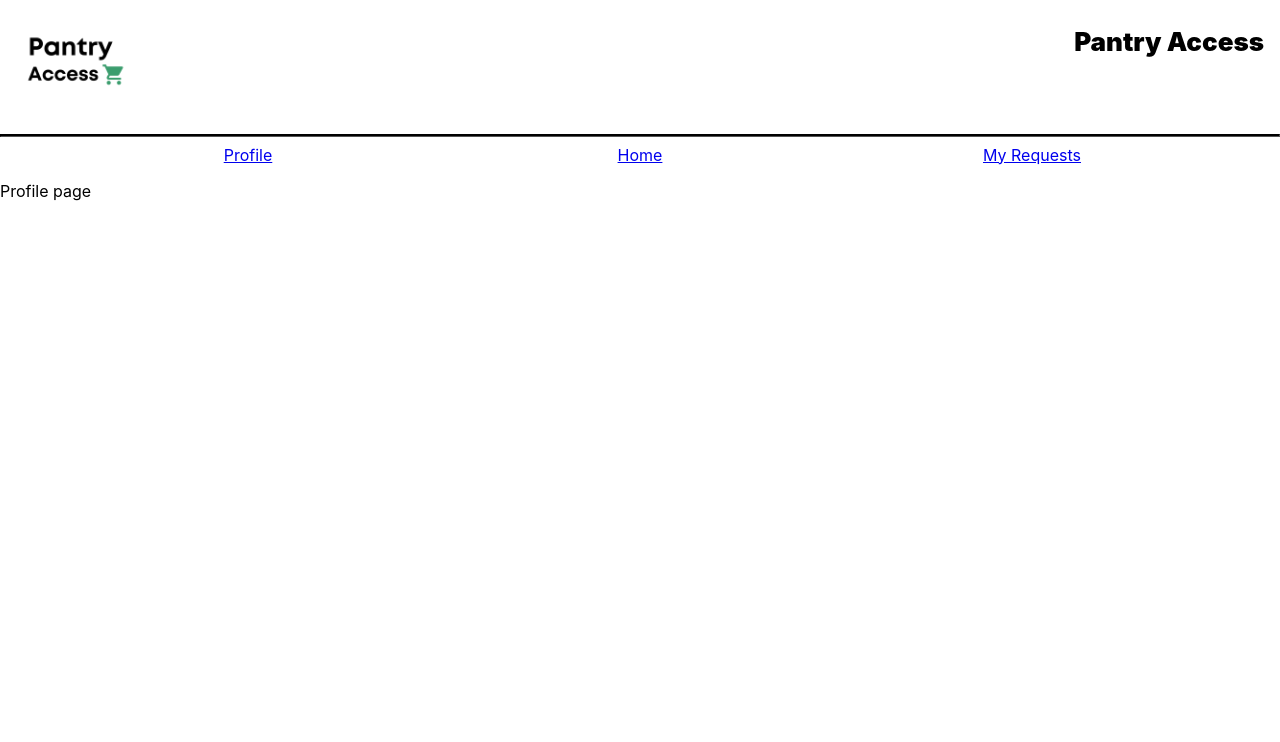
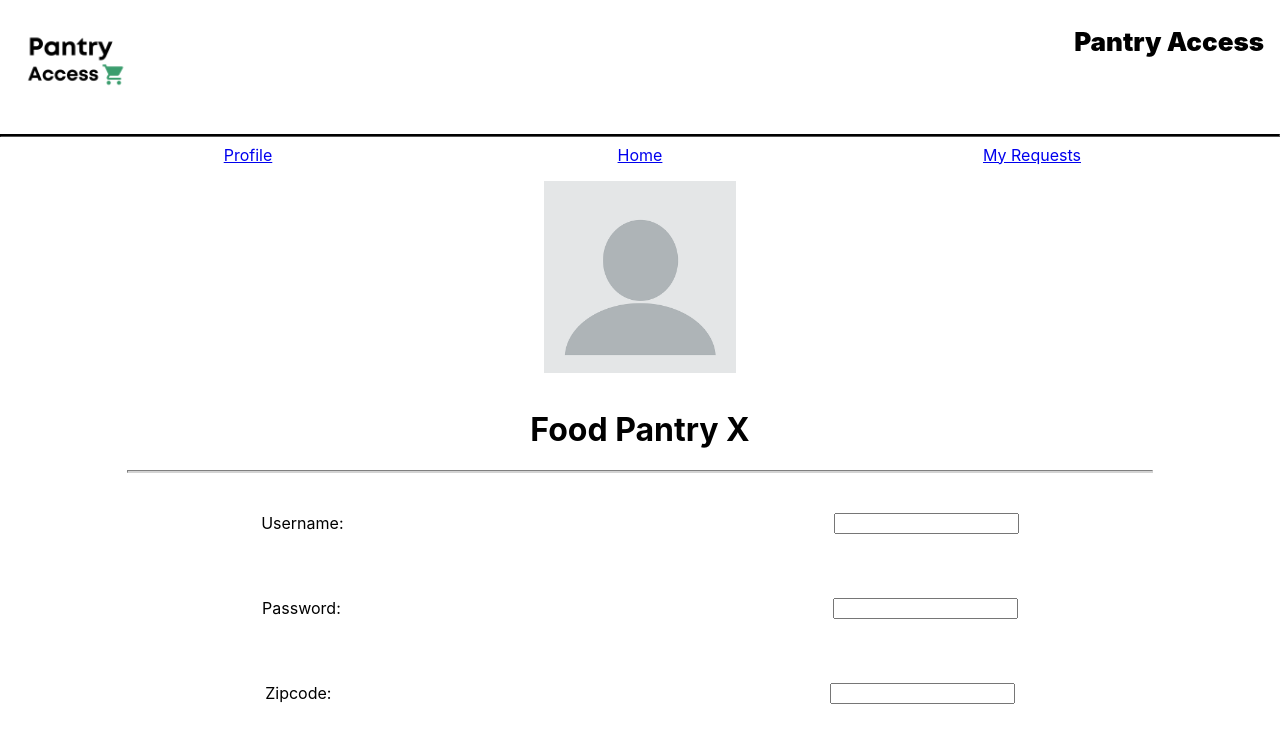
Before and after one commit to Pantry-Access-AFG/react-app, a React (Create React App) app: page /profile in a window 1280 px wide. Shown: the top 742 px of the page. Built offline with nearby package versions, Linux system fonts and the light colour scheme.

Commit message:
userinfo

```diff
--- a/src/App.css
+++ b/src/App.css
@@ -2,7 +2,7 @@
   text-align: center;
   margin: auto;
   padding: 0.5rem;
-  font-family:'Trebuchet MS', 'Lucida Sans Unicode', 'Lucida Grande', 'Lucida Sans', Arial, sans-serif
+  font-family: Verdana, Geneva, Tahoma, sans-serif;
 }
 
 .App-logo {
@@ -23,7 +23,7 @@
   font-size: calc(10px + 2vmin);
   color: black;
   font-weight: 1000;
-  padding-bottom: 0
+  padding-bottom: 0;
 }
 
 .no-underline-link {
@@ -46,7 +46,6 @@ sets up flex container*/
   list-style-type: none;
   margin: 0;
   padding: 0;
-
 }
 
 /* column, column img, columnnomargin, and columnP,
@@ -65,3 +64,33 @@ https://www.w3schools.com/css/tryit.asp?filename=trycss3_flexbox_image_gallery *
   text-decoration: none;
   color: black;
 }
+
+/*Centering the profile image for profile page*/
+.profile-image {
+  padding: 1rem;
+  margin-left: auto;
+  margin-right: auto;
+  display: block;
+  width: 12rem;
+}
+
+/* Centering any text*/
+.center {
+  text-align: center;
+}
+
+/* gray thin line*/
+.gray-line {
+  color:lightgray;
+  background:lightgray;
+  border-color:lightgray;
+  height:0.5px;
+  width:80%;
+}
+
+.row {
+  display:flex;
+  flex-direction: row;
+  margin:auto;
+  padding: 1rem;
+}
--- a/src/App.js
+++ b/src/App.js
@@ -4,21 +4,24 @@ import Header from "./components/Header";
 import { Routes, Route, BrowserRouter} from "react-router-dom"
 import NavBar from './components/NavBar';
 import React from 'react';
+import FoodPantryProfile from "./FoodPantryProfile";
 
 function App() {
   return (
-
     <BrowserRouter>
     <Header></Header>
       <NavBar></NavBar>
 
       <Routes>
         <Route path="/" element={<p>Lorem ipsum dolor</p>}/>
-        <Route path="/profile"index element={<p>Profile page</p>} />
+        <Route path="/profile"index element={<FoodPantryProfile></FoodPantryProfile>}/>
         <Route path="/myrequests" element={<p>Request page</p>} />
       </Routes>
+
+
+
+
     </BrowserRouter>
-
   );
 }
 
--- /dev/null
+++ b/src/FoodPantryProfile.js
@@ -0,0 +1,20 @@
+import React from "react";
+import blank_profile_pic from "./images/blankprofilepic.png";
+import UserInfo from "./components/UserInfo";
+
+export default function FoodPantryProfile() {
+  let food_pantry_name = "Food Pantry X";
+
+  return (
+    <>
+      <img
+        src={blank_profile_pic}
+        alt="blankprofilepic"
+        className="profile-image"
+      ></img>
+      <h1 className="center">{food_pantry_name}</h1>
+      <hr className="gray-line" />
+      <UserInfo />
+    </>
+  );
+}
--- /dev/null
+++ b/src/components/UserInfo.js
@@ -0,0 +1,25 @@
+export default function UserInfo() {
+  return (
+    <div>
+      <div className="row">
+        <p className="row">Username: </p>
+        <form className="row">
+            <input type="text" />
+        </form>
+      </div>
+      <div className="row">
+        <p className="row">Password: </p>
+        <form className="row">
+            <input type="text" />
+        </form>
+      </div>
+      <div className="row">
+        <p className="row">Zipcode: </p>
+        <form className="row">
+            <input type="text" />
+        </form>
+      </div>
+    </div>
+
+  );
+}
```
Also changed, not shown: src/components/NavBar.js (+4 -7 lines), src/images/blankprofilepic.png (added). Lines whose indentation alone changed are shown as unchanged.
